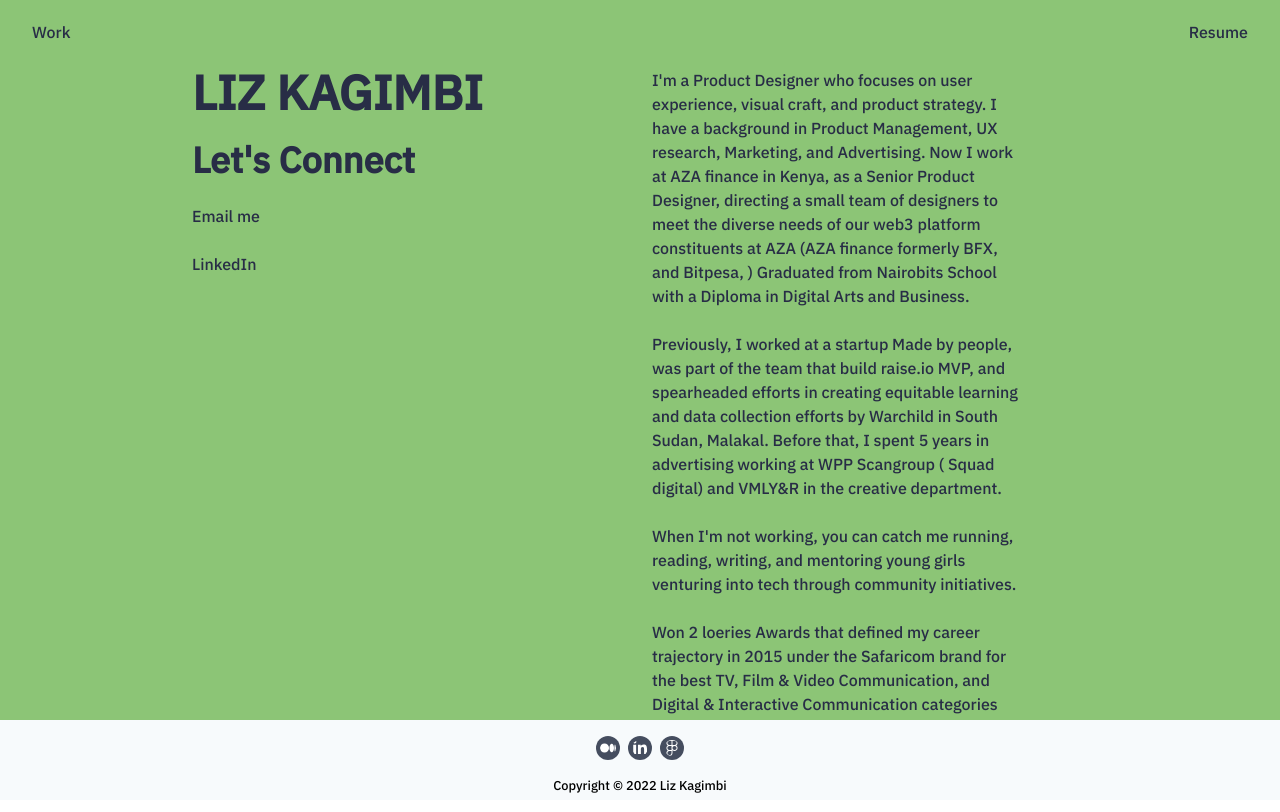
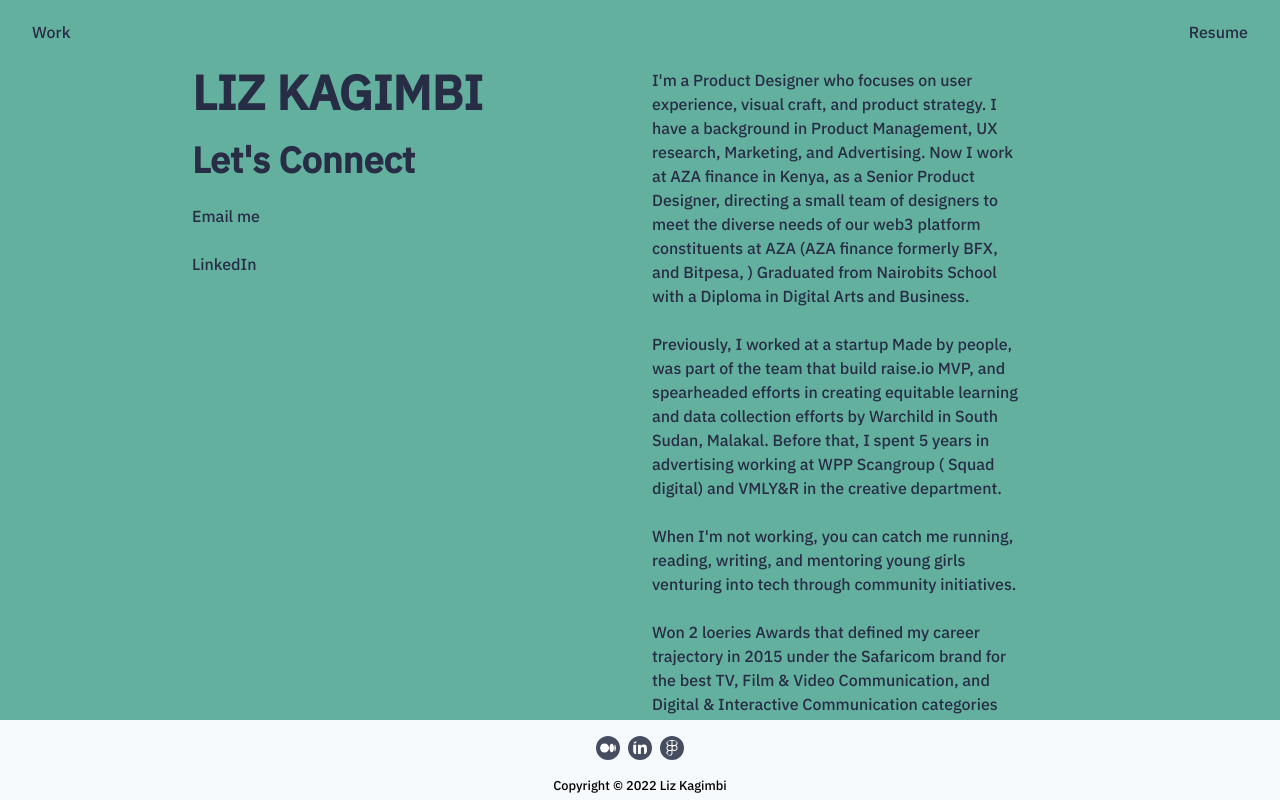
Before and after one commit to hunterachieng/Liz-website, a React (Create React App) app: page /about in a window 1280 px wide. Built offline with nearby package versions, Linux system fonts and the light colour scheme.

Commit message:
fix about

```diff
--- a/src/components/About/index.jsx
+++ b/src/components/About/index.jsx
@@ -26,7 +26,7 @@
     }, []);
     return(
  <>
-        <div className={`px-8 ${colors[value]} transition-all ease-linear duration-1000 ${colors[value] === "bg-dark"? "text-white": "text-taskHeading "} flex flex-col h-screen sm:h-full xsm:h-fit`}>
+        <div className={`px-8 ${colors[value]} transition-all ease-in duration-1000 ${colors[value] === "bg-dark"? "text-white": "text-taskHeading "} flex flex-col h-screen sm:h-full xsm:h-fit`}>
 
             <div className="w-full flex justify-between mt-5">
                 <Link to="/">Work</Link>
@@ -36,7 +36,7 @@
             <br/>
             <div className="mx-40 w-9/12 grid grid-cols-2 gap-2 sm:grid-cols-1 sm:w-full sm:mx-2 xsm:grid-cols-1 xsm:w-full xsm:mx-2">
                 <div className="ml-30">
-                    <h1 className="text-5xl font-bold"
+                    <h1 className="text-5xl font-bold hover:cursor-pointer"
                     onMouseOver={handleMouseOver}
                     onMouseOut={handleMouseOut}
                     >LIZ KAGIMBI</h1>
```
